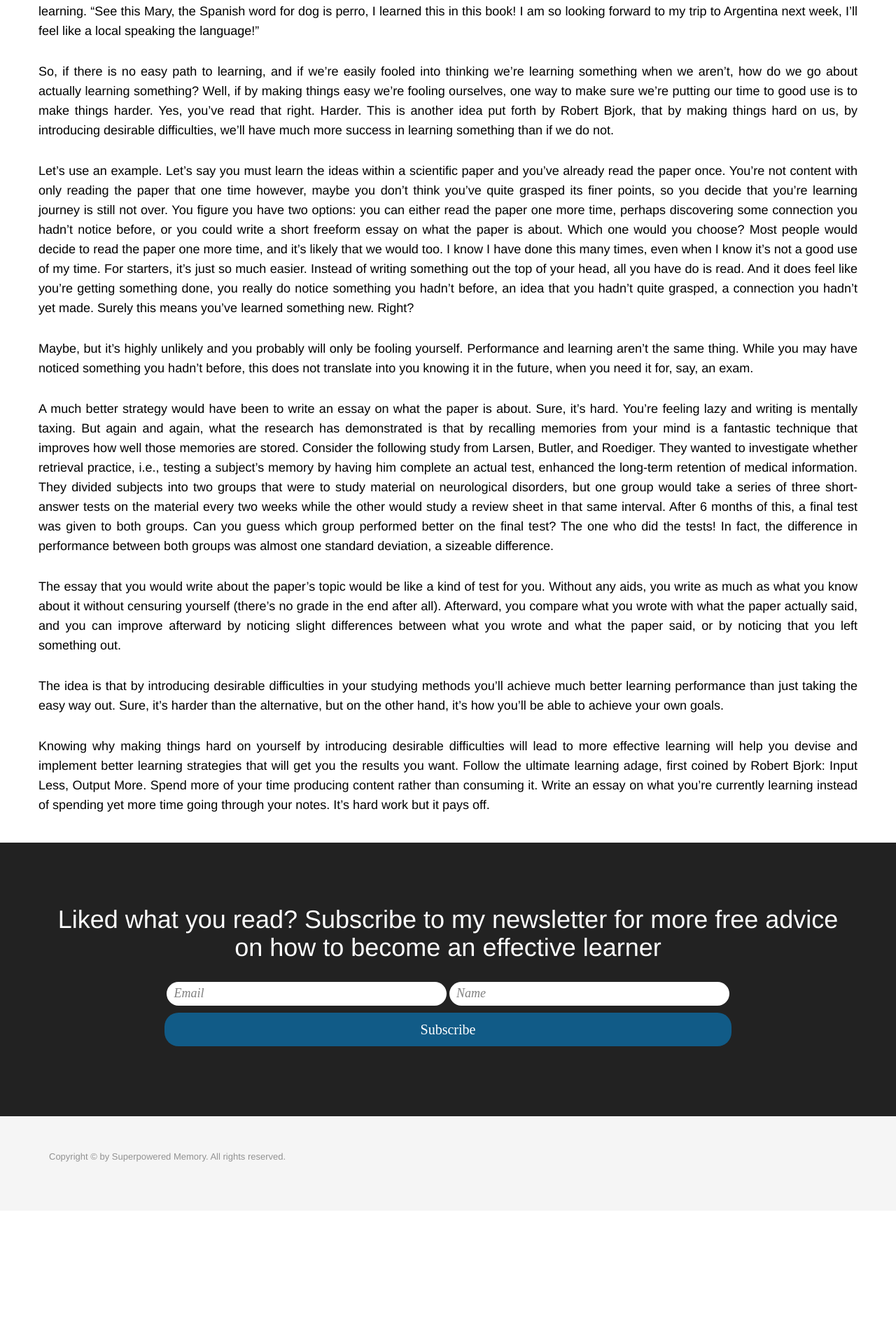
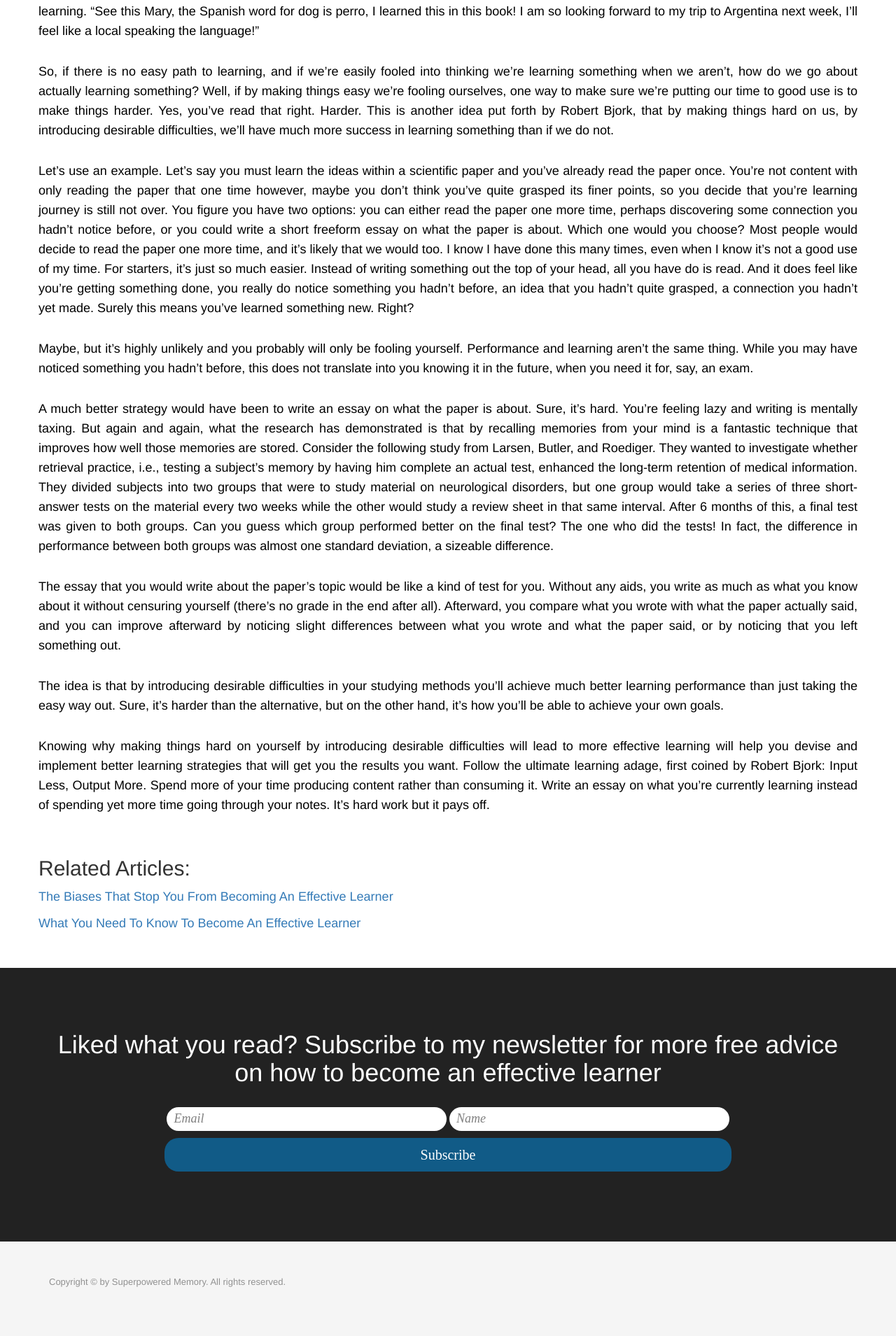
Before and after one commit to superpoweredmemory/superpoweredmemory.github.io, a Jekyll site: the page built from _posts/2017-08-09-makingthingshard.md, in a window 1280 px wide. Shown: the part 1601-3510 px from the top of the page at 70% size. Built offline with Jekyll 4.4.1, drawn with Linux system fonts in a browser that asks for light colours; nearby versions of some CDN libraries; some web fonts are replaced; comment, search, counter and statistics services are not loaded; before the commit the page ends 3331 px from its top, so only the background shows below that.

Commit message:
added related articles in post layout plus some css in #related

```diff
--- a/_layouts/post.html
+++ b/_layouts/post.html
@@ -7,18 +7,39 @@ layout: page
   <section id="post">
     <div class="container">
       <div class="row">
-        <div>
           <div class="block">
             <h1>{{ page.title }}</h1>
             <p>{{ content }}</p>
           <!--  <p class="italic">-- <span class="bold">{{ page.author }}</span></p>-->
           </div>
-        </div><!-- .col-md-7 close -->
       </div>
     </div>
   </section>
 </div>
 
+<div class="related">
+  <section id="related">
+  <div class="container">
+    <div class="row">
+        <div class="block">
+  <h2>Related Articles:</h2>
+  <ul class="related-posts">
+    {% for post in site.related_posts limit:3 %}
+      <li>
+        <p>
+          <a href="{{site.baseurl}}{{ post.url }}">
+            {{ post.title }}
+          </a>
+        </p>
+      </li>
+    {% endfor %}
+  </ul>
+  <br></br>
+</div>
+</div>
+</div>
+</section>
+</div>
             <!-- Begin MailChimp Signup Form -->
 <section id="call-to-newsletter">
   <div class="container">
--- a/css/airspace.css
+++ b/css/airspace.css
@@ -243,6 +243,12 @@ font-size: 50px;
 }
 #post .section-title p {
   padding-top: 20px;
+}
+
+
+#related p{
+  font-size: 18px;
+  text-align: left;
 }
 
 /*--
```
Also changed, not shown: 6 other files.
